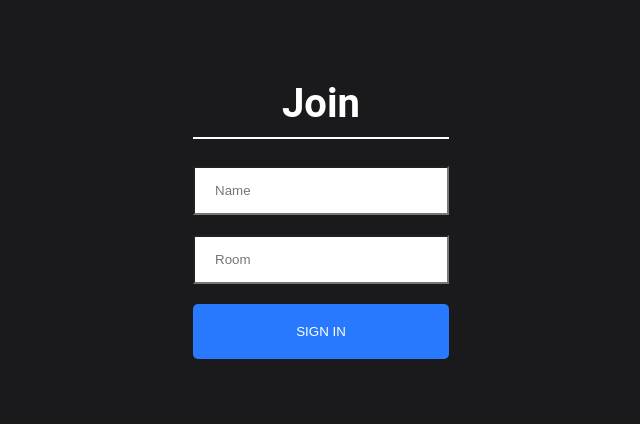
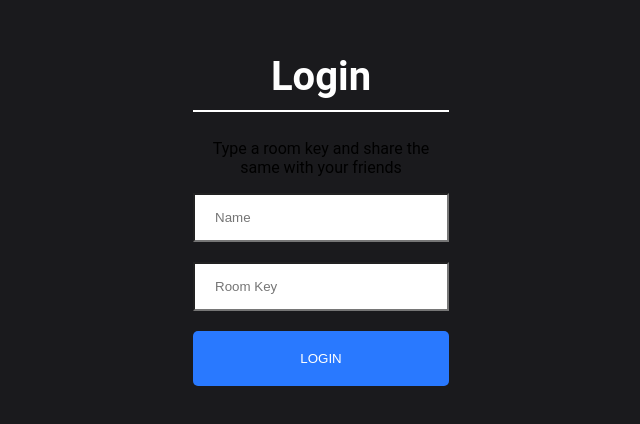
Before and after one commit to antonfrancisjeejo/realtime-chat-react, a React (Create React App) app in the folder client/: page / in a window 1280 px wide. Shown: the part 194-618 px from the top of the page, without its empty margins (319-959 px from the left). Built offline with nearby package versions, Linux system fonts and the light colour scheme; the HTML template or start-up script is replaced by a standard one.

Commit message:
Minor fix

```diff
--- a/client/src/components/Join/Join.jsx
+++ b/client/src/components/Join/Join.jsx
@@ -1,23 +1,43 @@
 import React, { useState } from "react";
 import { Link } from "react-router-dom";
 
-import './Join.css';
+import "./Join.css";
 
-function Join(){
-    const [name, setName] = useState('');
-    const [room, setRoom] = useState('');
-    return(
-        <div className="joinOuterContainer">
-            <div className="joinInnerContainer">
-                <h1 className="heading">Join</h1>
-                <div><input placeholder="Name" className="joinInput" type="text" onChange={(event)=> setName(event.target.value)} /></div>
-                <div><input placeholder="Room" className="joinInput mt-20" type="text" onChange={(event)=> setRoom(event.target.value)} /></div>
-                <Link onClick={(event)=> (!name || !room) ? event.preventDefault() : null} to={`/chat?name=${name}&room=${room}`}>
-                    <button className="button mt-20" type="submit">Sign In</button>
-                </Link>
-            </div>
+function Join() {
+  const [name, setName] = useState("");
+  const [room, setRoom] = useState("");
+  return (
+    <div className="joinOuterContainer">
+      <div className="joinInnerContainer">
+        <h1 className="heading">Login</h1>
+        <p>Type a room key and share the same with your friends</p>
+        <div>
+          <input
+            placeholder="Name"
+            className="joinInput"
+            type="text"
+            onChange={(event) => setName(event.target.value)}
+          />
         </div>
-    );
+        <div>
+          <input
+            placeholder="Room Key"
+            className="joinInput mt-20"
+            type="text"
+            onChange={(event) => setRoom(event.target.value)}
+          />
+        </div>
+        <Link
+          onClick={(event) => (!name || !room ? event.preventDefault() : null)}
+          to={`/chat?name=${name}&room=${room}`}
+        >
+          <button className="button mt-20" type="submit">
+            Login
+          </button>
+        </Link>
+      </div>
+    </div>
+  );
 }
 
 export default Join;
```
